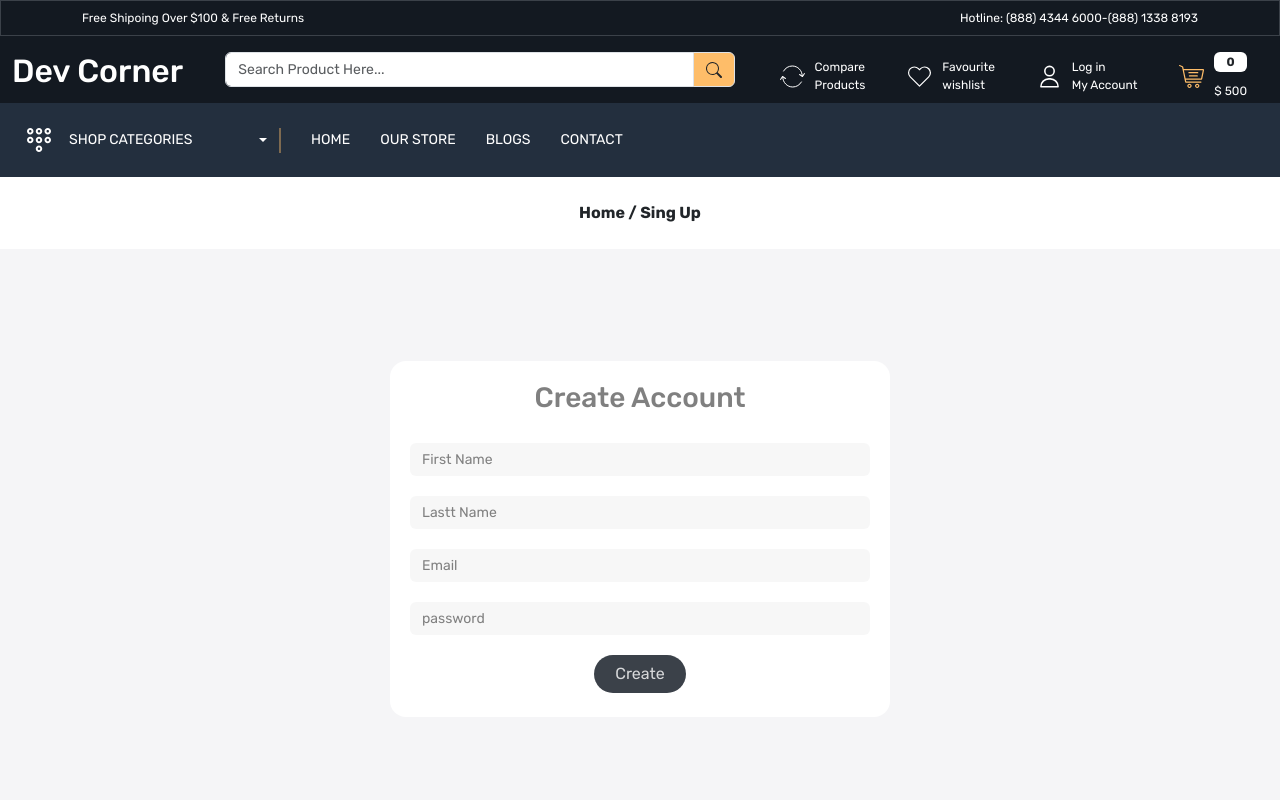
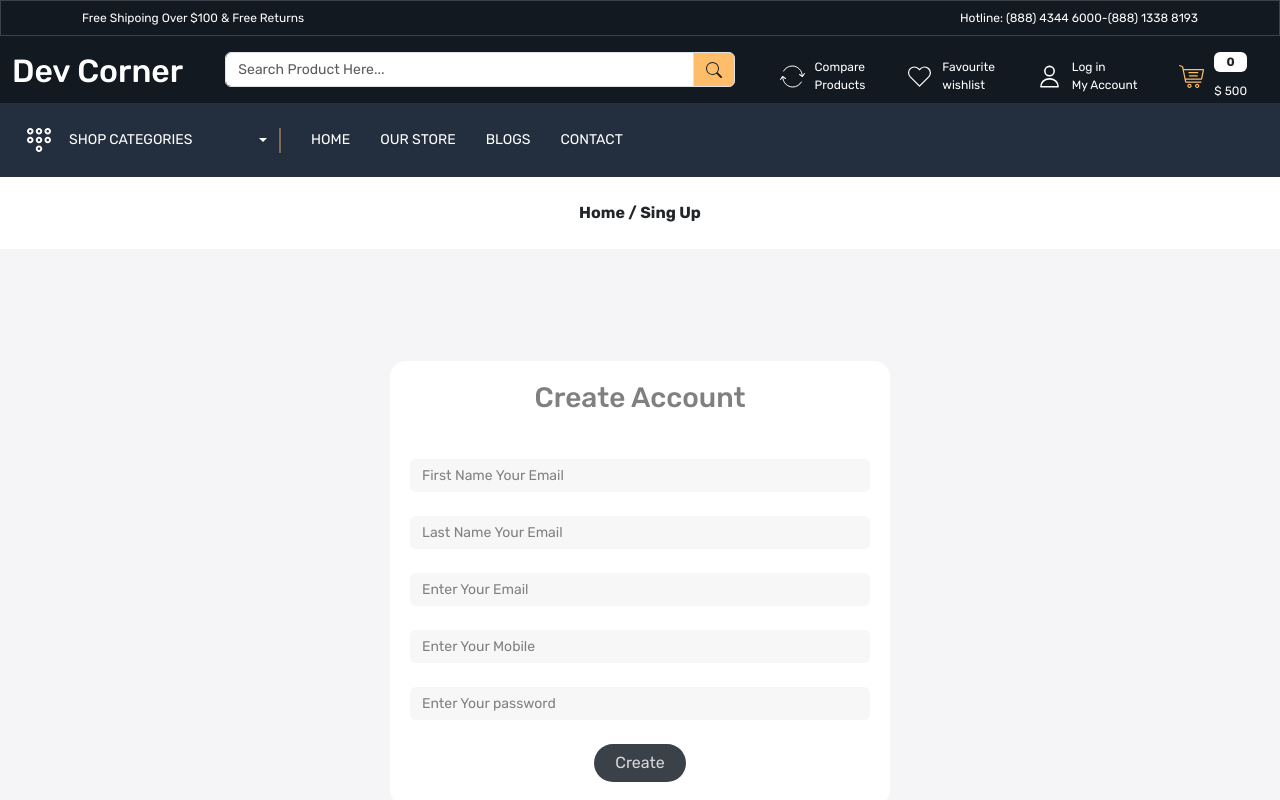
Before and after one commit to Mohammed-Shaaban-Ali/E-Commerce_Frontend, a React (Create React App) app: page /singup in a window 1280 px wide. Shown: the top 800 px of the page. Built offline with nearby package versions, Linux system fonts and the light colour scheme.

Commit message:
register and login

```diff
--- a/package.json
+++ b/package.json
@@ -22,6 +22,7 @@
     "react-redux": "^8.1.2",
     "react-router-dom": "^6.14.2",
     "react-scripts": "5.0.1",
+    "react-toastify": "^9.1.3",
     "swiper": "^10.1.0",
     "web-vitals": "^2.1.4",
     "yup": "^1.2.0"
--- a/src/App.css
+++ b/src/App.css
@@ -84,3 +84,9 @@ a {
 .form-control:focus {
     background-color: #f4f4f4;
 }
+
+.error {
+    color: red;
+    font-size: 14px;
+    padding: 4px 8px;
+}
--- /dev/null
+++ b/src/components/CustomInput.jsx
@@ -0,0 +1,20 @@
+import React from "react";
+
+const CustomInput = ({ type, label, id, iclass, name, value, onChange }) => {
+  return (
+    <div className="form-fade mt-3">
+      <input
+        type={type}
+        id={id}
+        className={`form-control ${iclass}`}
+        placeholder={label}
+        name={name}
+        value={value}
+        onChange={onChange}
+        onBlur={onChange}
+      />
+    </div>
+  );
+};
+
+export default CustomInput;
--- a/src/index.js
+++ b/src/index.js
@@ -4,9 +4,24 @@ import App from "./App";
 import { Provider } from "react-redux";
 import stor from "./redux/stor";
 
+import { ToastContainer } from "react-toastify";
+import "react-toastify/dist/ReactToastify.css";
+
 const root = ReactDOM.createRoot(document.getElementById("root"));
 root.render(
   <Provider store={stor}>
     <App />
+    <ToastContainer
+      position="top-right"
+      autoClose={1000}
+      hideProgressBar={false}
+      newestOnTop={true}
+      closeOnClick
+      rtl={false}
+      pauseOnFocusLoss
+      draggable
+      pauseOnHover
+      theme="light"
+    />
   </Provider>
 );
--- a/src/pages/Login/Login.css
+++ b/src/pages/Login/Login.css
@@ -21,7 +21,6 @@
 .login-card form {
     display: flex;
     flex-direction: column;
-    gap: 20px;
 }
 
 .login-card .form-control {
--- a/src/pages/Login/Login.jsx
+++ b/src/pages/Login/Login.jsx
@@ -1,10 +1,38 @@
 import "./Login.css";
-
+import { useDispatch, useSelector } from "react-redux";
+import { useNavigate } from "react-router-dom";
+import { useFormik } from "formik";
+import { object, string } from "yup";
 import SEO from "../../components/SEO";
 import BreadCrumb from "../../components/BreadCrumb";
 import { Link } from "react-router-dom";
+import { login, resetState } from "../../redux/slices/authSlice";
+import CustomInput from "../../components/CustomInput";
 
 const Login = () => {
+  const dispatch = useDispatch();
+  const navigate = useNavigate();
+  const { isError, isLoading, isSuccess, message } = useSelector(
+    (state) => state.auth
+  );
+  let userSchema = object({
+    email: string().email().required("Email is required"),
+    password: string().required("Password is required"),
+  });
+  const formik = useFormik({
+    initialValues: {
+      email: "",
+      password: "",
+    },
+    validationSchema: userSchema,
+    onSubmit: (values) => {
+      dispatch(login(values));
+      formik.resetForm();
+      setTimeout(() => {
+        navigate("/");
+      }, 1000);
+    },
+  });
   return (
     <>
       <SEO title="Login" />
@@ -14,29 +42,41 @@ const Login = () => {
           <div className="col-12">
             <div className="login-card">
               <h3>Log in</h3>
-              <form>
-                <div className="">
-                  <input
+              <form onSubmit={formik.handleSubmit}>
+                <CustomInput
                   type="email"
+                  id="email"
+                  label="Enter Your Email"
                   name="email"
-                    placeholder="Email"
-                    className="form-control"
+                  onChange={formik.handleChange("email")}
+                  value={formik.values.email}
                 />
+                <div className="error">
+                  {formik.touched.email && formik.errors.email ? (
+                    <div>{formik.errors.email}</div>
+                  ) : null}
                 </div>
-                <div className="">
-                  <input
+                <CustomInput
                   type="password"
+                  id="password"
+                  label="Enter Your password"
                   name="password"
-                    placeholder="password"
-                    className="form-control"
+                  onChange={formik.handleChange("password")}
+                  value={formik.values.password}
                 />
+                <div className="error">
+                  {formik.touched.password && formik.errors.password ? (
+                    <div>{formik.errors.password}</div>
+                  ) : null}
                 </div>
-                <div className="">
+                <div className="mt-3">
                   <Link to="/forgot-password">Forgot your password?</Link>
                 </div>
 
-                <div className="lohin-btn d-flex gap-30 align-items-center">
-                  <button className="button">Login</button>
+                <div className="mt-3 lohin-btn d-flex gap-30 align-items-center">
+                  <button type="submit" className="button">
+                    Login
+                  </button>
                   <Link to="/singup" className="button2">
                     Sign Up
                   </Link>
--- a/src/pages/Singup/Singup.jsx
+++ b/src/pages/Singup/Singup.jsx
@@ -1,9 +1,44 @@
 import "./Singup.css";
-
+import { useDispatch, useSelector } from "react-redux";
+import { useNavigate } from "react-router-dom";
+import { useFormik } from "formik";
+import { object, string } from "yup";
+import { useEffect } from "react";
 import SEO from "../../components/SEO";
 import BreadCrumb from "../../components/BreadCrumb";
+import CustomInput from "../../components/CustomInput";
+import { register } from "../../redux/slices/authSlice";
+import { toast } from "react-toastify";
 
+let userSchema = object({
+  firstName: string().required("First Name is required"),
+  lastName: string().required("Last Name is required"),
+  email: string().email().required("Email is required"),
+  password: string().required("Password is required"),
+  mobile: string().required("Mobile is required"),
+});
 const Singup = () => {
+  const dispatch = useDispatch();
+  const navigate = useNavigate();
+  const { registerData, isError, isLoading, isSuccess, message } = useSelector(
+    (state) => state.auth
+  );
+
+  const formik = useFormik({
+    initialValues: {
+      firstName: "",
+      lastName: "",
+      email: "",
+      password: "",
+      mobile: "",
+    },
+    validationSchema: userSchema,
+    onSubmit: (values) => {
+      dispatch(register(values));
+      formik.resetForm();
+    },
+  });
+
   return (
     <>
       <SEO title="Sign Up" />
@@ -13,42 +48,76 @@ const Singup = () => {
           <div className="col-12">
             <div className="login-card">
               <h3>Create Account</h3>
-              <form>
-                <div className="">
-                  <input
+              <form onSubmit={formik.handleSubmit}>
+                <CustomInput
                   type="text"
+                  id="firstName"
+                  label="First Name Your Email"
                   name="firstName"
-                    placeholder="First Name"
-                    className="form-control"
+                  onChange={formik.handleChange("firstName")}
+                  value={formik.values.firstName}
                 />
+                <div className="error">
+                  {formik.touched.firstName && formik.errors.firstName ? (
+                    <div>{formik.errors.firstName}</div>
+                  ) : null}
                 </div>
-                <div className="">
-                  <input
+                <CustomInput
                   type="text"
-                    name="lasttName"
-                    placeholder="Lastt Name"
-                    className="form-control"
+                  id="lastName"
+                  label="Last Name Your Email"
+                  name="lastName"
+                  onChange={formik.handleChange("lastName")}
+                  value={formik.values.lastName}
                 />
+                <div className="error">
+                  {formik.touched.lastName && formik.errors.lastName ? (
+                    <div>{formik.errors.lastName}</div>
+                  ) : null}
                 </div>
-                <div className="">
-                  <input
+                <CustomInput
                   type="email"
+                  id="email"
+                  label="Enter Your Email"
                   name="email"
-                    placeholder="Email"
-                    className="form-control"
+                  onChange={formik.handleChange("email")}
+                  value={formik.values.email}
                 />
+                <div className="error">
+                  {formik.touched.email && formik.errors.email ? (
+                    <div>{formik.errors.email}</div>
+                  ) : null}
                 </div>
-                <div className="">
-                  <input
+                <CustomInput
+                  type="text"
+                  id="mobile"
+                  label="Enter Your Mobile"
+                  name="mobile"
+                  onChange={formik.handleChange("mobile")}
+                  value={formik.values.mobile}
+                />
+                <div className="error">
+                  {formik.touched.mobile && formik.errors.mobile ? (
+                    <div>{formik.errors.mobile}</div>
+                  ) : null}
+                </div>
+                <CustomInput
                   type="password"
+                  id="password"
+                  label="Enter Your password"
                   name="password"
-                    placeholder="password"
-                    className="form-control"
+                  onChange={formik.handleChange("password")}
+                  value={formik.values.password}
                 />
+                <div className="error">
+                  {formik.touched.password && formik.errors.password ? (
+                    <div>{formik.errors.password}</div>
+                  ) : null}
                 </div>
-
-                <div className="lohin-btn d-flex gap-15 mb-1 flex-column align-items-center">
-                  <button className="button">Create</button>
+                <div className=" mt-3 lohin-btn d-flex gap-15 mb-1 flex-column align-items-center">
+                  <button type="submit" className="button">
+                    Create
+                  </button>
                 </div>
               </form>
             </div>
--- a/src/redux/service/authService.js
+++ b/src/redux/service/authService.js
@@ -1,14 +1,26 @@
+import { toast } from "react-toastify";
 import request from "../../utils/request";
 
 const login = async (userData) => {
-  // const { data } = await request.post("/api/user/login", userData);
-  // if (data) {
-  //   localStorage.setItem("user", JSON.stringify(data));
-  // }
-  // return data;
+  try {
+    const { data } = await request.post("/api/user/login", userData);
+    if (data) {
+      localStorage.setItem("normalUser", JSON.stringify(data));
+    }
+    toast.success("Login Success");
+  } catch (error) {
+    toast.error(error.response.data.message);
+  }
 };
-
+const register = async (userData) => {
+  try {
+    const { data } = await request.post("/api/user/register", userData);
+  } catch (error) {
+    toast.error(error.response.data.message);
+  }
+};
 const authService = {
   login,
+  register,
 };
 export default authService;
--- a/src/utils/validateToken.js
+++ b/src/utils/validateToken.js
@@ -1,5 +1,5 @@
-const getToken = localStorage.getItem("user")
-  ? JSON.parse(localStorage.getItem("user"))
+const getToken = localStorage.getItem("normalUser")
+  ? JSON.parse(localStorage.getItem("normalUser"))
   : null;
 
 export const ConfigToken = {
```
Also changed, not shown: src/components/CustomModal.jsx (added, +18 -0 lines), src/redux/slices/authSlice.js (+31 -3 lines), 1 other file (tests, documents, lock files or other folders). Lines whose indentation alone changed are shown as unchanged.
